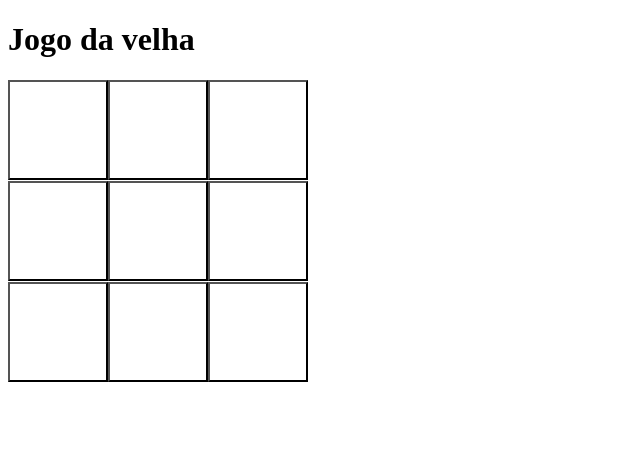
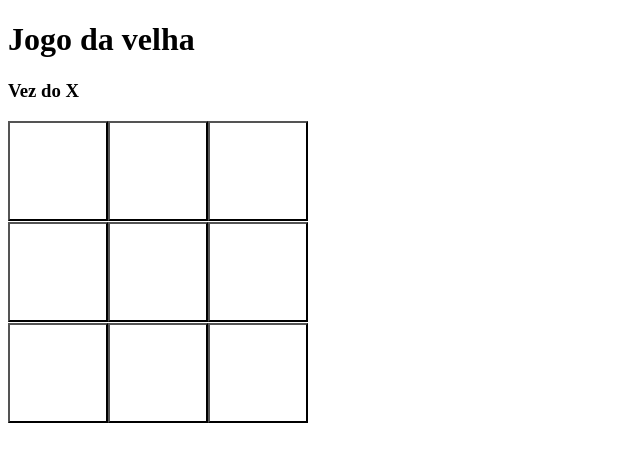
Before and after one commit to mariotorresocean/frontend20260620, a React (Vite) app: page / in a window 1280 px wide. Shown: the top 462 px of the page, without its empty margins (0-640 px from the left). Built offline with nearby package versions, Linux system fonts and the light colour scheme.

Commit message:
Vez do X

```diff
--- a/src/JogoDaVelha.jsx
+++ b/src/JogoDaVelha.jsx
@@ -1,22 +1,38 @@
+import { useState } from 'react'
 import './Jogo.css'
 
+function Quadrado() {
+    const [quad, setQuad] = useState('')
+    return (
+        <button className='q' onClick={(quad)=>setQuad('X')}>{quad}</button>
+    )
+}
+
 function Tabuleiro() {
+    const [vezDoX,setVezDoX] = useState(true)
+    let mensagem = 'Vez do ';
+    if (vezDoX) {
+        mensagem = mensagem + 'X';
+    } else {
+        mensagem = mensagem + 'O';
+    }
     return (
         <>
+        <h3>{mensagem} </h3>
         <div>
-            <button className='q'></button>
-            <button className='q'></button>
-            <button className='q'></button>
+            <Quadrado />
+            <Quadrado />
+            <Quadrado />
         </div>
         <div>
-            <button className='q'></button>
-            <button className='q'></button>
-            <button className='q'></button>
+            <Quadrado />
+            <Quadrado />
+            <Quadrado />
         </div>
         <div>
-            <button className='q'></button>
-            <button className='q'></button>
-            <button className='q'></button>
+            <Quadrado />
+            <Quadrado />
+            <Quadrado />
         </div>
         </>
     )
```
